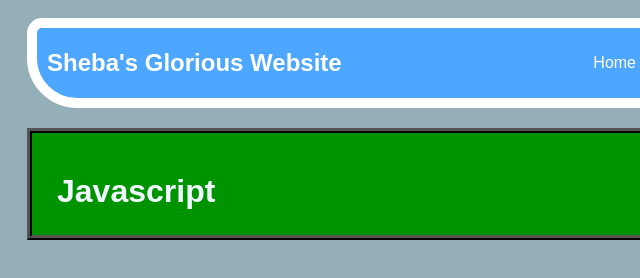
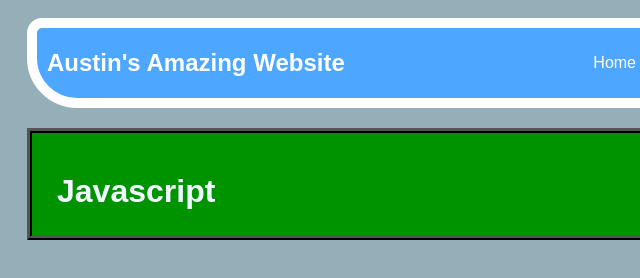
Before and after one commit to nebedidasbvb/nebedidasbvb.github.io, a plain HTML site: page studies.html in a window 1280 px wide. Shown: the full height of the page, 213-853 px from the left. Drawn offline with nearby package versions, Linux system fonts and the light colour scheme; no server answers.

Commit message:
add studies.html file

```diff
--- a/studies.html
+++ b/studies.html
@@ -27,7 +27,7 @@
     <body>
         <div id="all-contents">
         <nav>
-            <header>Sheba's Glorious Website</header>
+            <header>Austin's Amazing Website</header>
             <ul>
                 <li><a href="index.html">Home</a></li>
                 <li><a href="portfolio.html">Portfolio</a></li>
```
